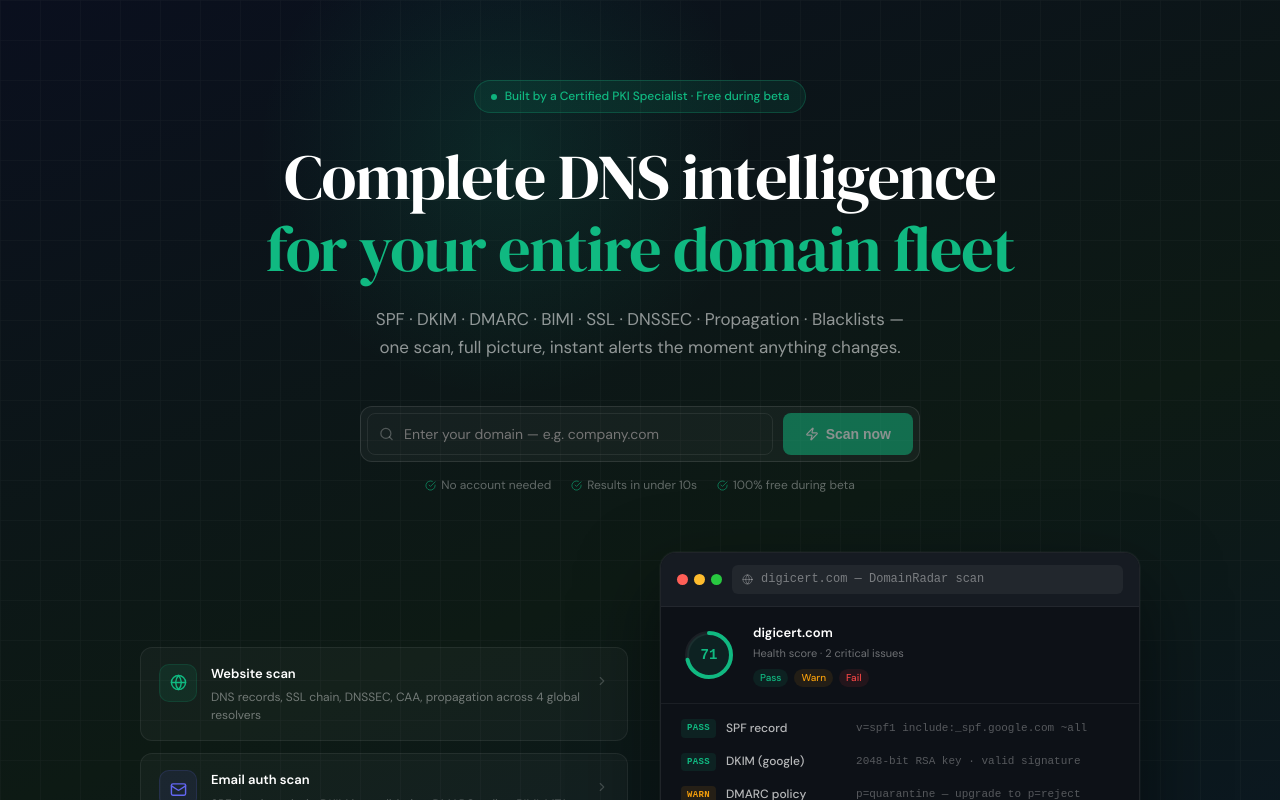
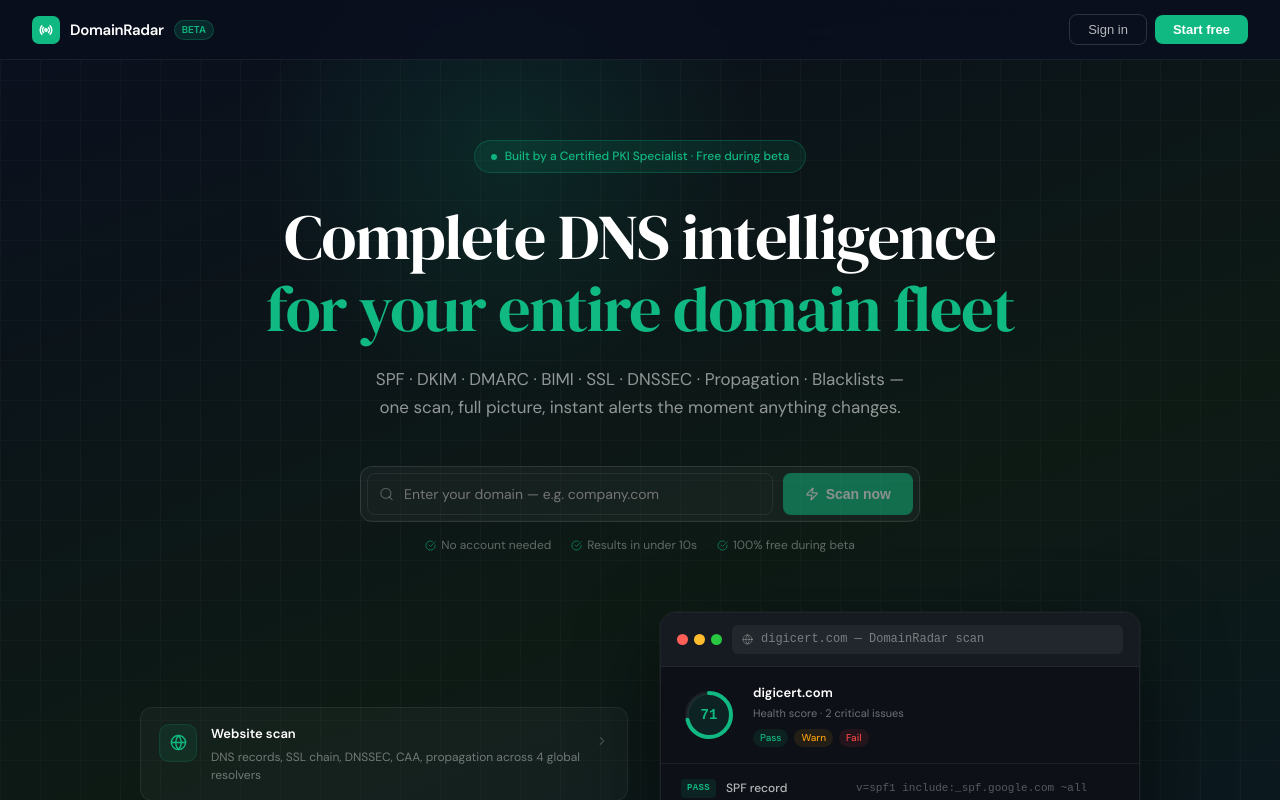
Before and after one commit to mathimcafee-dev/DNSRadar, a React (Vite) app: page / in a window 1280 px wide. Shown: the top 800 px of the page. Built offline with nearby package versions, Linux system fonts and the light colour scheme.

Commit message:
fix: add Sign in / Start free navbar to landing page

```diff
--- a/src/pages/Landing.jsx
+++ b/src/pages/Landing.jsx
@@ -186,10 +186,39 @@ export default function Landing({ setPage, setScanDomain, setScanType }) {
         .check-item { display:flex; align-items:center; gap:8px; font-size:13px; color:rgba(255,255,255,0.75); margin-bottom:8px }
       `}</style>
 
+      {/* ── NAVBAR ───────────────────────────────────────────────── */}
+      <nav style={{
+        position: 'fixed', top: 0, left: 0, right: 0, zIndex: 999,
+        display: 'flex', alignItems: 'center', justifyContent: 'space-between',
+        padding: '0 32px', height: 60,
+        background: 'rgba(10,15,30,0.85)', backdropFilter: 'blur(12px)',
+        borderBottom: '1px solid rgba(255,255,255,0.07)',
+      }}>
+        {/* Logo */}
+        <div style={{ display: 'flex', alignItems: 'center', gap: 10, cursor: 'pointer' }} onClick={() => window.scrollTo(0,0)}>
+          <div style={{ width: 28, height: 28, background: '#10b981', borderRadius: 7, display: 'flex', alignItems: 'center', justifyContent: 'center' }}>
+            <svg width="14" height="14" viewBox="0 0 24 24" fill="none" stroke="#fff" strokeWidth="2.5" strokeLinecap="round" strokeLinejoin="round"><circle cx="12" cy="12" r="2"/><path d="M16.24 7.76a6 6 0 0 1 0 8.49m-8.48-.01a6 6 0 0 1 0-8.49m11.31-2.82a10 10 0 0 1 0 14.14m-14.14 0a10 10 0 0 1 0-14.14"/></svg>
+          </div>
+          <span style={{ fontSize: 15, fontWeight: 700, color: '#fff', letterSpacing: '-0.02em' }}>DomainRadar</span>
+          <span style={{ fontSize: 10, background: 'rgba(16,185,129,0.15)', color: '#10b981', padding: '1px 7px', borderRadius: 10, fontWeight: 600, border: '1px solid rgba(16,185,129,0.25)' }}>BETA</span>
+        </div>
+        {/* Nav buttons */}
+        <div style={{ display: 'flex', alignItems: 'center', gap: 8 }}>
+          <button onClick={() => setPage('auth')}
+            style={{ padding: '7px 18px', background: 'transparent', color: 'rgba(255,255,255,0.7)', border: '1px solid rgba(255,255,255,0.15)', borderRadius: 8, fontSize: 13, fontWeight: 500, cursor: 'pointer' }}>
+            Sign in
+          </button>
+          <button onClick={() => setPage('auth')}
+            style={{ padding: '7px 18px', background: '#10b981', color: '#fff', border: 'none', borderRadius: 8, fontSize: 13, fontWeight: 600, cursor: 'pointer' }}>
+            Start free
+          </button>
+        </div>
+      </nav>
+
       {/* ── HERO ─────────────────────────────────────────────────── */}
       <section style={{
         background: 'linear-gradient(160deg, #0a0f1e 0%, #0d1a14 50%, #0a1628 100%)',
-        padding: '80px 24px 100px', position: 'relative', overflow: 'hidden',
+        padding: '140px 24px 100px', position: 'relative', overflow: 'hidden',
       }}>
         {/* Background grid */}
         <div style={{
```
Also changed, not shown: 1 other file (tests, documents, lock files or other folders).
